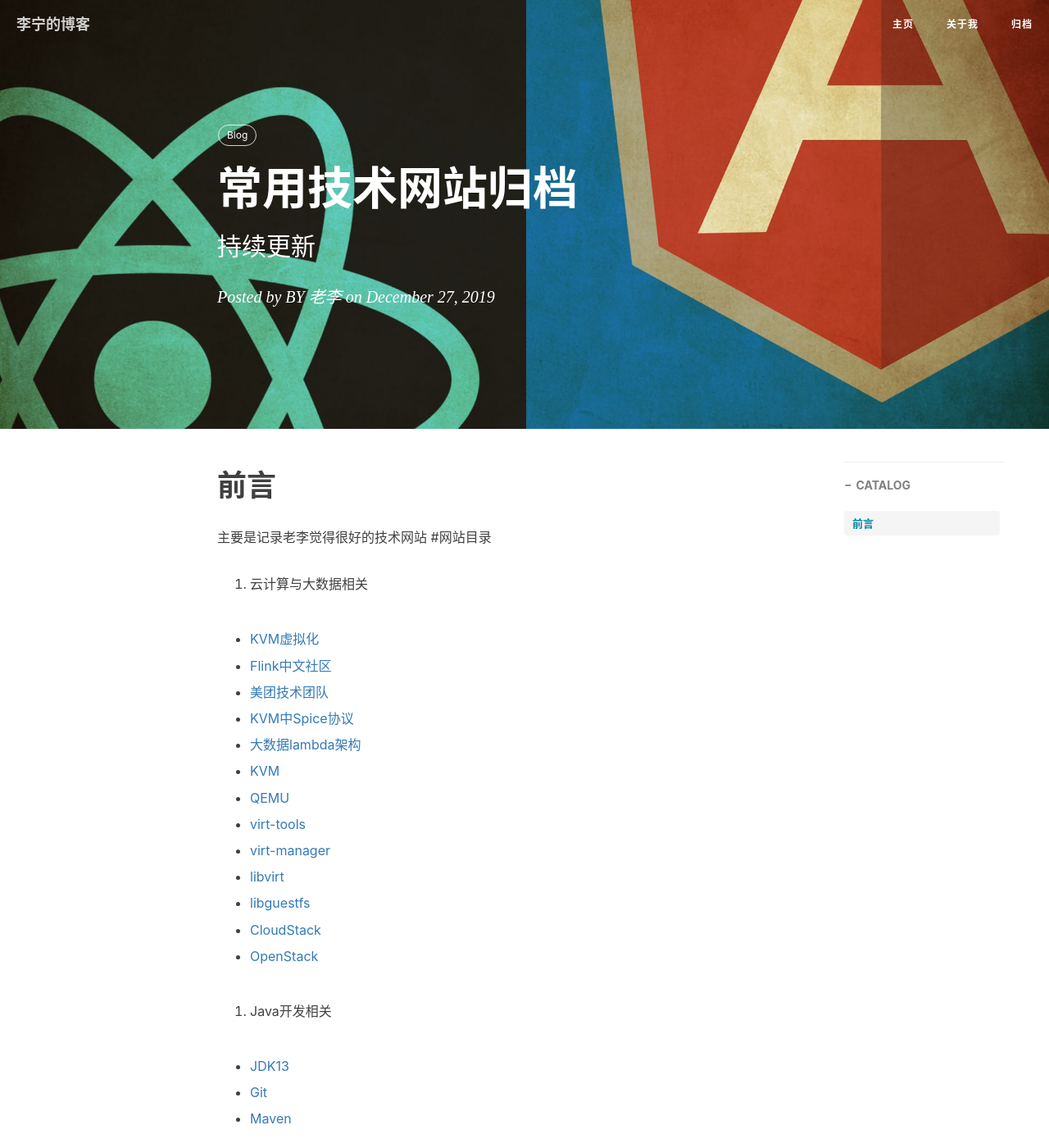
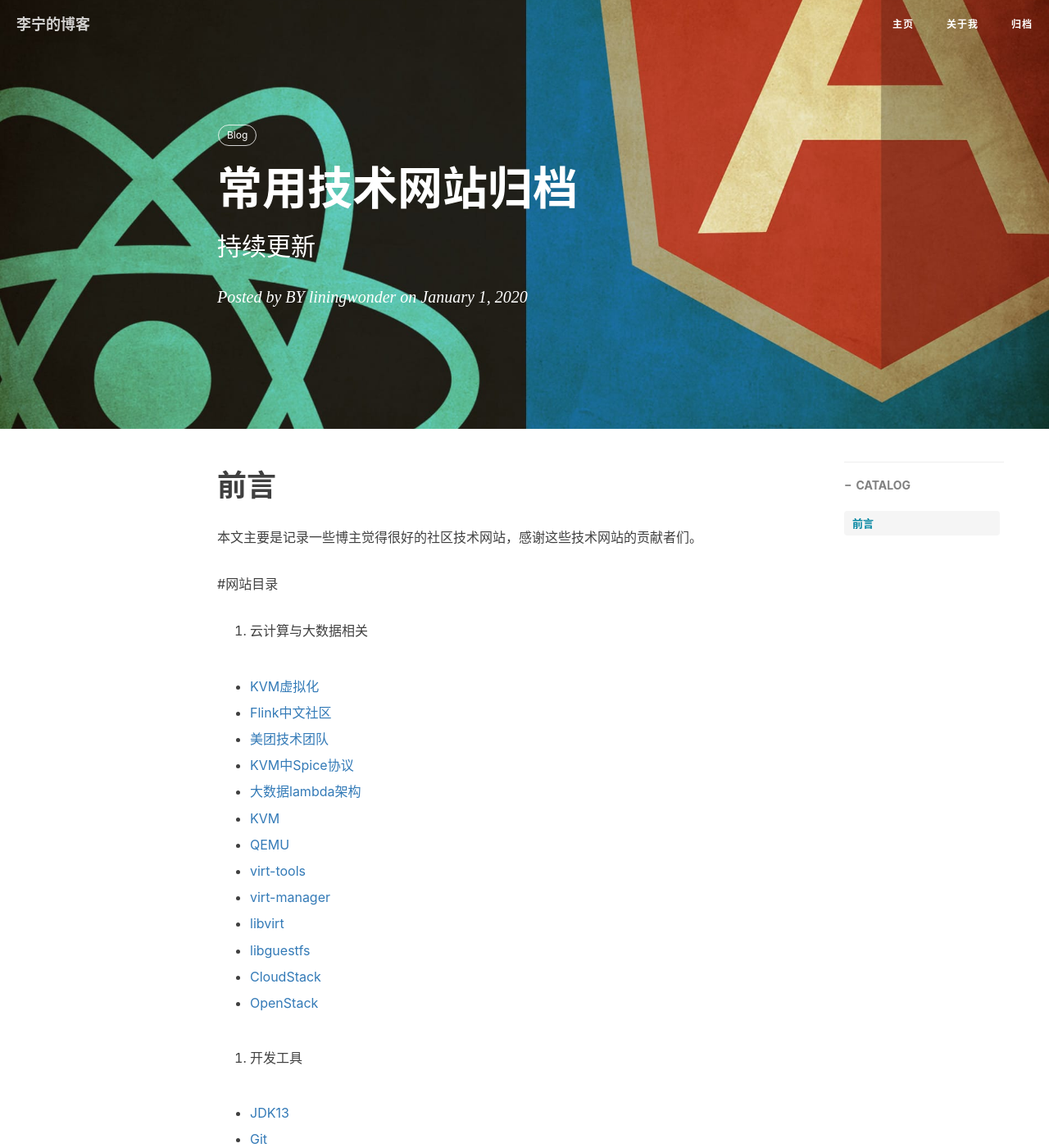
Before and after one commit to liningwonder/jekyll-blog, a Jekyll site: the page built from _posts/2019-12-27-常用技术网站归档-持续更新.md, in a window 1280 px wide and 1400 px high. Shown: the whole window at 82% size. Built offline with Jekyll 4.4.1, drawn with Linux system fonts in a browser that asks for light colours; nearby versions of some CDN libraries; comment, search, counter and statistics services are not loaded.

Commit message:
change author

```diff
--- a/_posts/2019-12-27-常用技术网站归档-持续更新.md
+++ b/_posts/2019-12-27-常用技术网站归档-持续更新.md
@@ -2,8 +2,8 @@
 layout:     post
 title:      常用技术网站归档
 subtitle:   持续更新
-date:       2019-12-27
-author:     BY 老李
+date:       2020-01-01
+author:     BY liningwonder
 header-img: img/post-bg-re-vs-ng2.jpg
 catalog: true
 tags:
@@ -11,7 +11,8 @@ tags:
 ---
 
 # 前言
-主要是记录老李觉得很好的技术网站
+本文主要是记录一些博主觉得很好的社区技术网站，感谢这些技术网站的贡献者们。
+
 #网站目录
 1. 云计算与大数据相关
 
@@ -41,10 +42,12 @@ tags:
 
   - [OpenStack](https://docs.openstack.org/devstack/latest/)
 
-2. Java开发相关
+2. 开发工具
 
  - [JDK13](https://docs.oracle.com/en/java/javase/13/)
 
  - [Git](https://git-scm.com/book/en/v2/Getting-Started-Installing-Git)
 
  - [Maven](https://maven.apache.org/install.html)
+
+3. Java程序设计与应用组件
```
